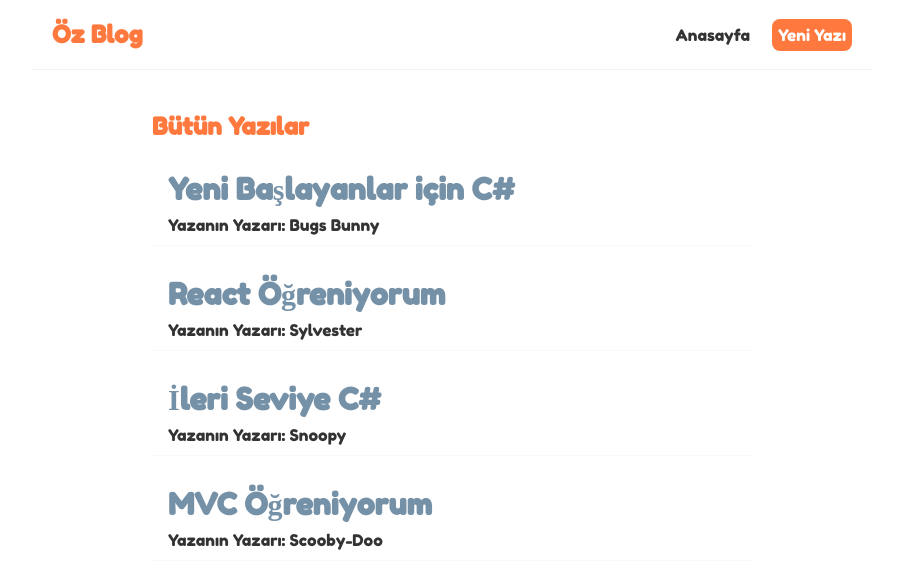
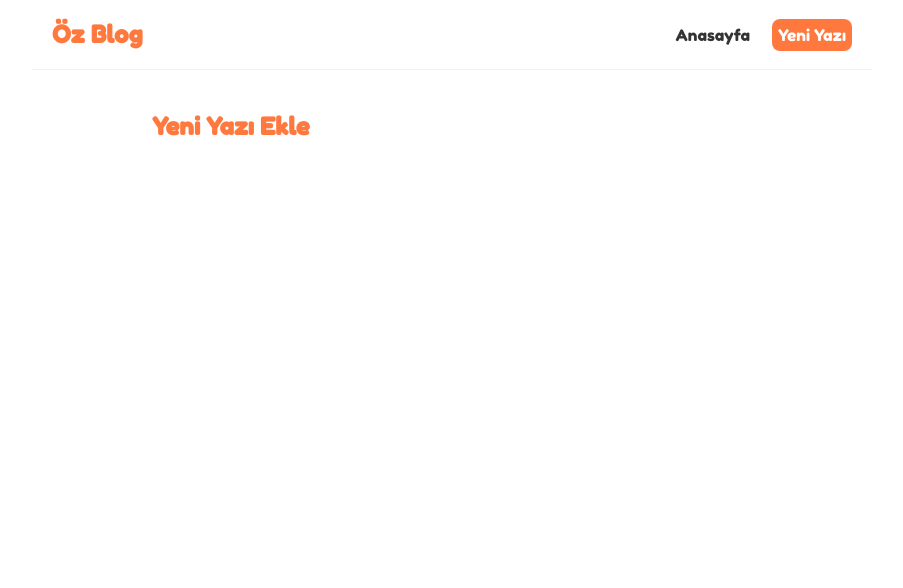
Before and after one commit to KeremOztoprak/basic-react-app, a React (Create React App) app: page /create in a window 1280 px wide. Shown: the top 588 px of the page, without its empty margins (188-1091 px from the left). Built offline with nearby package versions, Linux system fonts and the light colour scheme; data requests are answered from the project's data file.

Commit message:
feat: create another page🎉

```diff
--- a/src/App.js
+++ b/src/App.js
@@ -1,6 +1,7 @@
 import Navbar from './Navbar';
 import Anasayfa from './Home';
 import { BrowserRouter as Router, Route, Switch } from 'react-router-dom';
+import Create from './Create';
 
 function App() {
   return (
@@ -9,8 +10,11 @@ function App() {
         <Navbar />
         <div className="content">
           <Switch>
-            <Route rath="/">
+            <Route exact path="/">
               <Anasayfa />
+            </Route>
+            <Route path="/create">
+              <Create />
             </Route>
           </Switch>
         </div>
--- /dev/null
+++ b/src/Create.js
@@ -0,0 +1,9 @@
+const Create = () => {
+    return (
+        <div className="create">
+            <h2 style={{ color: '#ff793f' }}>Yeni Yazı Ekle</h2>
+        </div>
+    );
+
+}
+export default Create;
```
